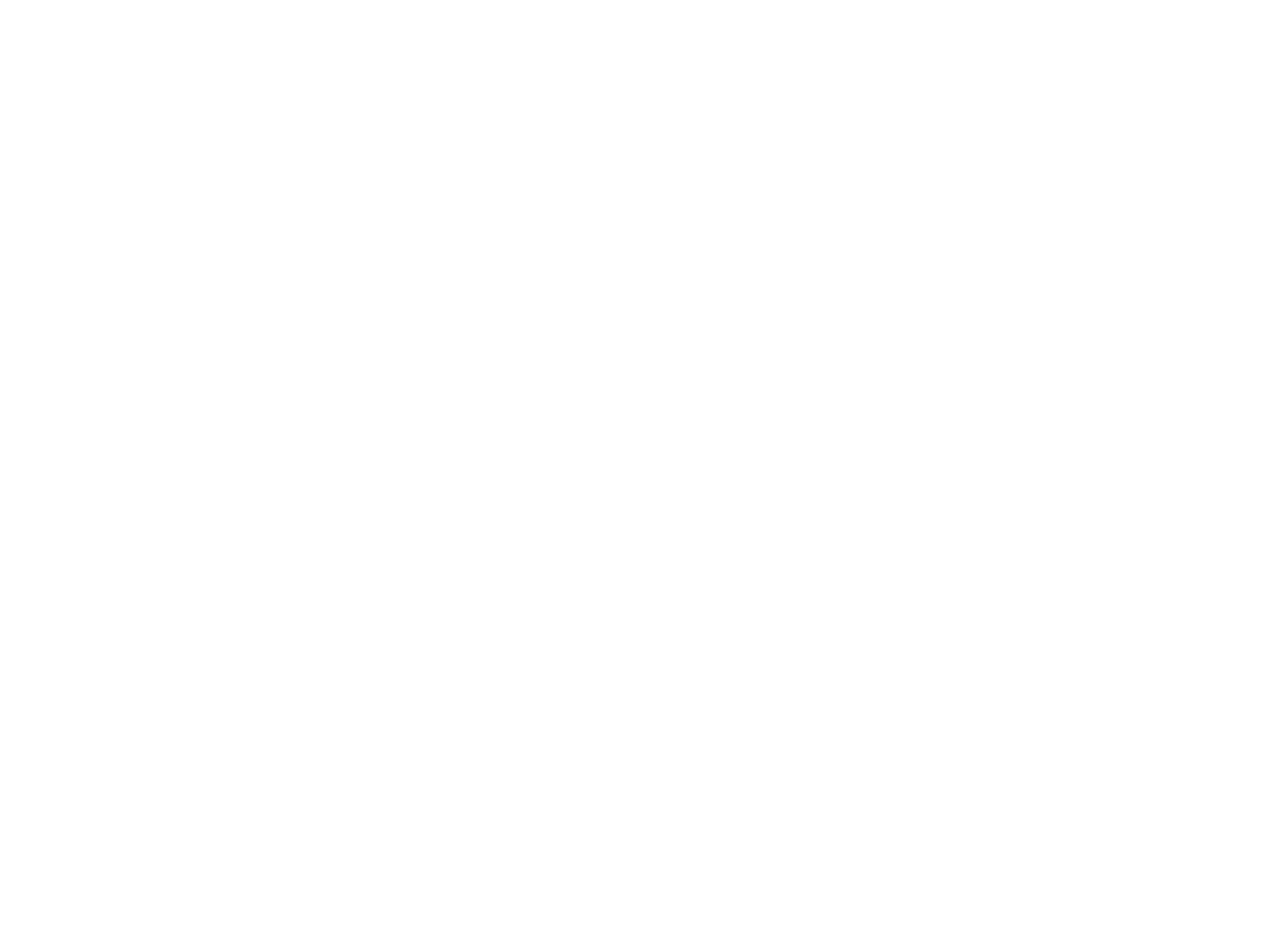
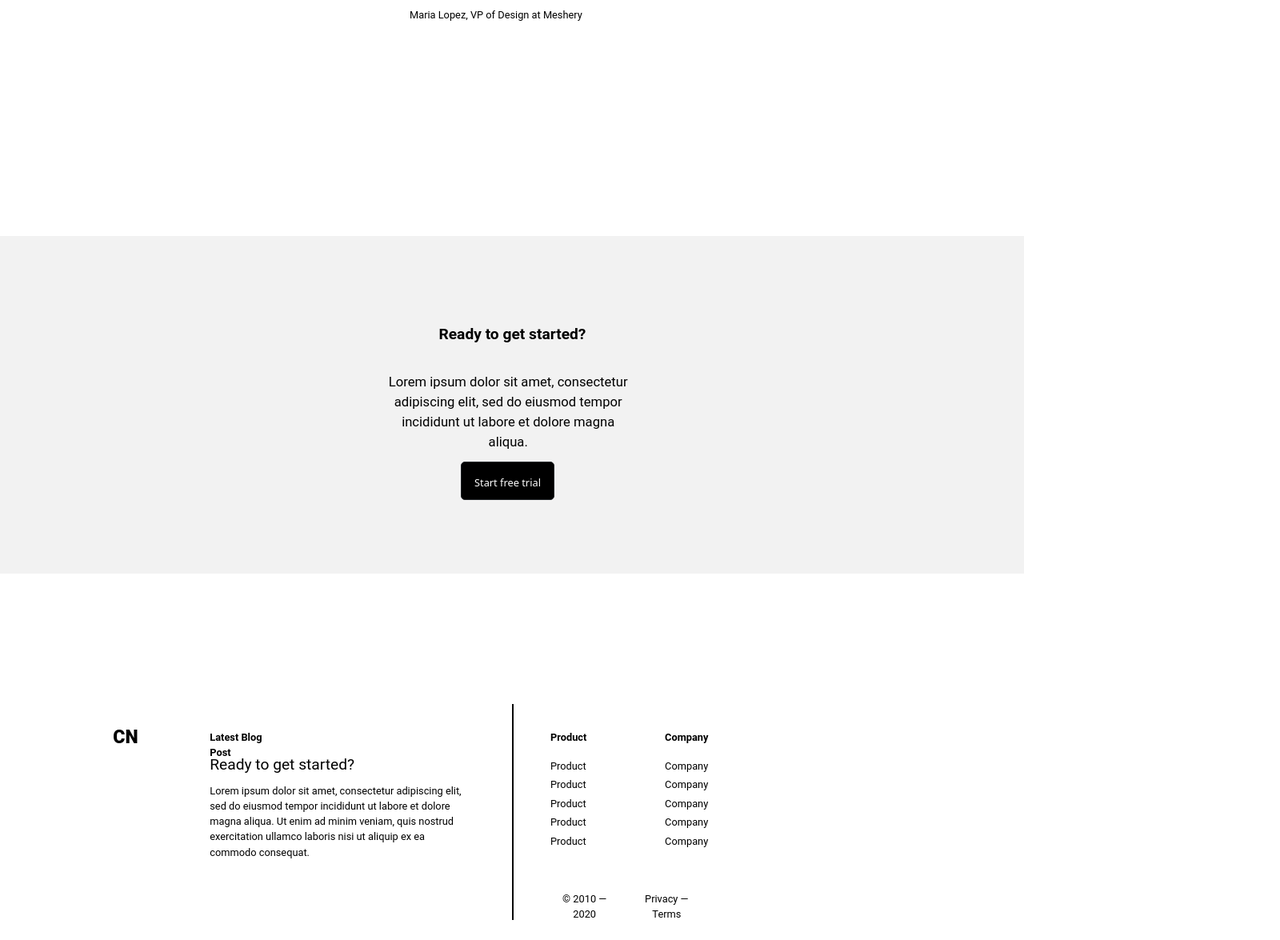
Before and after one commit to Abhi3423/CN_Webdev_Task, a React (Create React App) app in the folder task/: page / in a window 1280 px wide. Shown: the part 3385-4560 px from the top of the page at 80% size, 1600 px wide, since content can reach past the window. Before the commit the page ends 2973 px from the top, so only its background shows below. Built offline with nearby package versions, Linux system fonts and the light colour scheme.

Commit message:
all sections done

```diff
--- /dev/null
+++ b/task/src/components/footer/footer.css
@@ -0,0 +1,178 @@
+#fbox {
+    position: absolute;
+    left: 0%;
+    right: 0%;
+    height: 25vw;
+    top: 530%;
+    background: #ffffff;
+}
+
+#fhead {
+    position: absolute;
+    left: 11.04%;
+    right: 87.01%;
+    top: 15.53%;
+    bottom: 78.16%;
+
+    font-family: 'Roboto';
+    font-style: normal;
+    font-weight: 800;
+    font-size: 1.8vw;
+
+    text-align: center;
+    text-transform: uppercase;
+
+    color: #000000;
+}
+
+
+#fcontent1 {
+    position: absolute;
+    left: 20.49%;
+    right: 72.29%;
+    top: 17.89%;
+    bottom: 76.84%;
+
+    font-family: 'Roboto';
+    font-style: normal;
+    font-weight: 700;
+    font-size: 1vw;
+
+    color: #000000;
+}
+
+#fcontent2 {
+    position: absolute;
+    left: 20.49%;
+    right: 63.75%;
+    top: 27.11%;
+    bottom: 63.95%;
+
+    font-family: 'Roboto';
+    font-style: normal;
+    font-weight: 400;
+    font-size: 1.5vw;
+
+    color: #000000;
+}
+
+#fcontent3 {
+
+    position: absolute;
+    left: 20.49%;
+    right: 54.82%;
+    top: 38.68%;
+    bottom: 40.53%;
+
+    font-family: 'Roboto';
+    font-style: normal;
+    font-weight: 400;
+    font-size: 1vw;
+
+    color: #000000;
+}
+
+#fline {
+    position: absolute;
+    left: 50%;
+    right: 50%;
+    top: 7.89%;
+    bottom: 7.89%;
+
+    border: 1px solid #000000;
+}
+
+#fproducthead {
+
+    position: absolute;
+    left: 53.75%;
+    right: 42.78%;
+    top: 17.89%;
+    bottom: 76.84%;
+
+    font-family: 'Roboto';
+    font-style: normal;
+    font-weight: 700;
+    font-size: 1vw;
+
+    color: #000000;
+}
+
+
+#fproduct {
+    position: absolute;
+    left: 53.75%;
+    right: 42.85%;
+
+    font-family: 'Roboto';
+    font-style: normal;
+    font-weight: 400;
+    font-size: 1vw;
+
+    color: #000000;
+}
+
+
+#fcompanyhead {
+
+    position: absolute;
+    left: 64.93%;
+    right: 30.9%;
+    top: 17.89%;
+    bottom: 76.84%;
+
+    font-family: 'Roboto';
+    font-style: normal;
+    font-weight: 700;
+    font-size: 1vw;
+
+    color: #000000;
+}
+
+
+#fcompany {
+    position: absolute;
+    left: 64.93%;
+    right: 30.9%;
+
+    font-family: 'Roboto';
+    font-style: normal;
+    font-weight: 400;
+    font-size: 1vw;
+
+    color: #000000;
+}
+
+
+#fdate {
+    position: absolute;
+    left: 53.75%;
+    right: 39.58%;
+    top: 80.79%;
+    bottom: 13.95%;
+
+    font-family: 'Roboto';
+    font-style: normal;
+    font-weight: 400;
+    font-size: 1vw;
+    text-align: center;
+
+    color: #000000;
+}
+
+
+#fprivacy {
+    position: absolute;
+    left: 61.53%;
+    right: 31.32%;
+    top: 80.79%;
+    bottom: 13.95%;
+
+    font-family: 'Roboto';
+    font-style: normal;
+    font-weight: 400;
+    font-size: 1vw;
+    text-align: center;
+
+    color: #000000;
+}
--- /dev/null
+++ b/task/src/components/footer/footer.js
@@ -0,0 +1,36 @@
+import React from 'react'
+import './footer.css'
+
+function footer() {
+  return (
+    <>
+      <div id="fbox">
+        <span id="fhead">CN</span>
+        <span id="fcontent1">Latest Blog Post</span>
+        <span id="fcontent2">Ready to get started?</span>
+        <span id="fcontent3">Lorem ipsum dolor sit amet, consectetur adipiscing elit, sed do eiusmod tempor incididunt ut labore et dolore magna aliqua. Ut enim ad minim veniam, quis nostrud exercitation ullamco laboris nisi ut aliquip ex ea commodo consequat.</span>
+        <div id="fline"></div>
+        <span id="fproducthead">Product</span>
+        <span id="fproduct" style={{"top":"28.95%","bottom":"65.79%"}}>Product</span>
+        <span id="fproduct" style={{"top":"36.32%","bottom":"58.42%"}}>Product</span>
+        <span id="fproduct" style={{"top":"43.68%","bottom":"51.05%"}}>Product</span>
+        <span id="fproduct" style={{"top":"51.05%","bottom":"43.68%"}}>Product</span>
+        <span id="fproduct" style={{"top":"58.42%","bottom":"36.32%"}}>Product</span>
+
+        <span id="fcompanyhead">Company</span>
+        <span id="fcompany" style={{"top":"28.95%","bottom":"65.79%"}}>Company</span>
+        <span id="fcompany" style={{"top":"36.32%","bottom":"58.42%"}}>Company</span>
+        <span id="fcompany" style={{"top":"43.68%","bottom":"51.05%"}}>Company</span>
+        <span id="fcompany" style={{"top":"51.05%","bottom":"43.68%"}}>Company</span>
+        <span id="fcompany" style={{"top":"58.42%","bottom":"36.32%"}}>Company</span>
+
+        <span id="fdate">© 2010 — 2020</span>
+        <span id="fprivacy">Privacy — Terms</span>
+      </div>
+
+    </>
+  );
+
+};
+
+export default footer;
--- a/task/src/components/home/home.js
+++ b/task/src/components/home/home.js
@@ -6,6 +6,9 @@
 import Section3 from '../section3/section3';
 import Section4 from '../section4/section4';
 import Section5 from '../section5/section5';
+import Section6 from '../section6/section6';
+import Footer from '../footer/footer'
+
 
 function home() {
   return (
@@ -48,6 +51,8 @@
       <Section3></Section3>
       <Section4></Section4>
       <Section5></Section5>
+      <Section6></Section6>
+      <Footer></Footer>
     </div>
     </>
   );
--- a/task/src/components/section5/section5.css
+++ b/task/src/components/section5/section5.css
@@ -5,7 +5,7 @@
     bottom: 0%;
     height: 56vw;
     top: 282%;
-    background: #ffff;
+    background: #FFFFFF;
 }
 
 
--- /dev/null
+++ b/task/src/components/section6/section6.css
@@ -0,0 +1,108 @@
+#s6box {
+    position: absolute;
+    left: 0%;
+    right: 0%;
+    top: 0%;
+    bottom: 0%;
+    height: 30vw;
+    top: 397%;
+    background: #ffffff;
+}
+
+
+#s6content1 {
+    position: absolute;
+    left: 20%;
+    top: 10vw;
+    font-family: 'Roboto';
+    font-style: normal;
+    font-weight: 400;
+    font-size: 1.5vw;
+    text-align: center;
+
+    color: #000000;
+}
+
+#s6content2 {
+    position: absolute;
+    left: 40%;
+    top: 17vw;
+    width: 85%;
+    font-family: 'Roboto';
+    font-style: normal;
+    font-weight: 400;
+    font-size: 1vw;
+
+    color: #000000;
+}
+
+
+#s6dot {
+    position: absolute;
+    width: 3%;
+    height: 2.2vw;
+    border-radius: 50%;
+    left: 47%;
+    top: 14vw;
+    background: #000000;
+}
+
+
+/*********************************        BOX 1   *****************************/
+
+
+#s6box1 {
+    position: absolute;
+    left: 0%;
+    right: 0%;
+    top: 0%;
+    bottom: 0%;
+    height: 33vw;
+    top: 460%;
+    background: #f2f2f2;
+}
+
+
+#s6box1content1 {
+    position: absolute;
+    left: 42.01%;
+    right: 41.94%;
+    top: 25.8%;
+    bottom: 67.4%;
+
+    font-family: 'Roboto';
+    font-style: normal;
+    font-weight: 700;
+    font-size: 1.5vw;
+    text-align: center;
+
+    color: #000000;
+}
+
+#s6box1content2 {
+    position: absolute;
+
+    left: 37.6%;
+    right: 38.35%;
+    top: 40.6%;
+
+
+    font-family: 'Roboto';
+    font-style: normal;
+    font-weight: 400;
+    font-size: 1.3vw;
+    text-align: center;
+
+    color: #000000;
+}
+
+
+#s6start {
+    position: absolute;
+    left: 45%;
+    top: 22vw;
+    background: #000000;
+    border-radius: 5px;
+
+
+}
--- /dev/null
+++ b/task/src/components/section6/section6.js
@@ -0,0 +1,24 @@
+import React from 'react'
+import './section6.css'
+
+function Section6() {
+  return (
+    <>
+      <div id="s6box">
+          <span id="s6content1">“Lorem ipsum dolor sit amet, consectetur adipiscing elit, sed do eiusmod tempor incididunt.”</span>
+          <div id="s6dot"></div>
+          <span id="s6content2">Maria Lopez, VP of Design at Meshery</span>
+      </div>
+
+      <div id="s6box1">
+        <span id="s6box1content1">Ready to get started?</span>
+        <span id="s6box1content2">Lorem ipsum dolor sit amet, consectetur adipiscing elit, sed do eiusmod tempor incididunt ut labore et dolore magna aliqua.</span>
+        <button type="button" id="s6start" href="/" className="btn btn-dark btn-lg"><span style={{"font-size":"1vw"}}>Start free trial</span></button>
+      </div>
+
+    </>
+  );
+
+};
+
+export default Section6;
```
